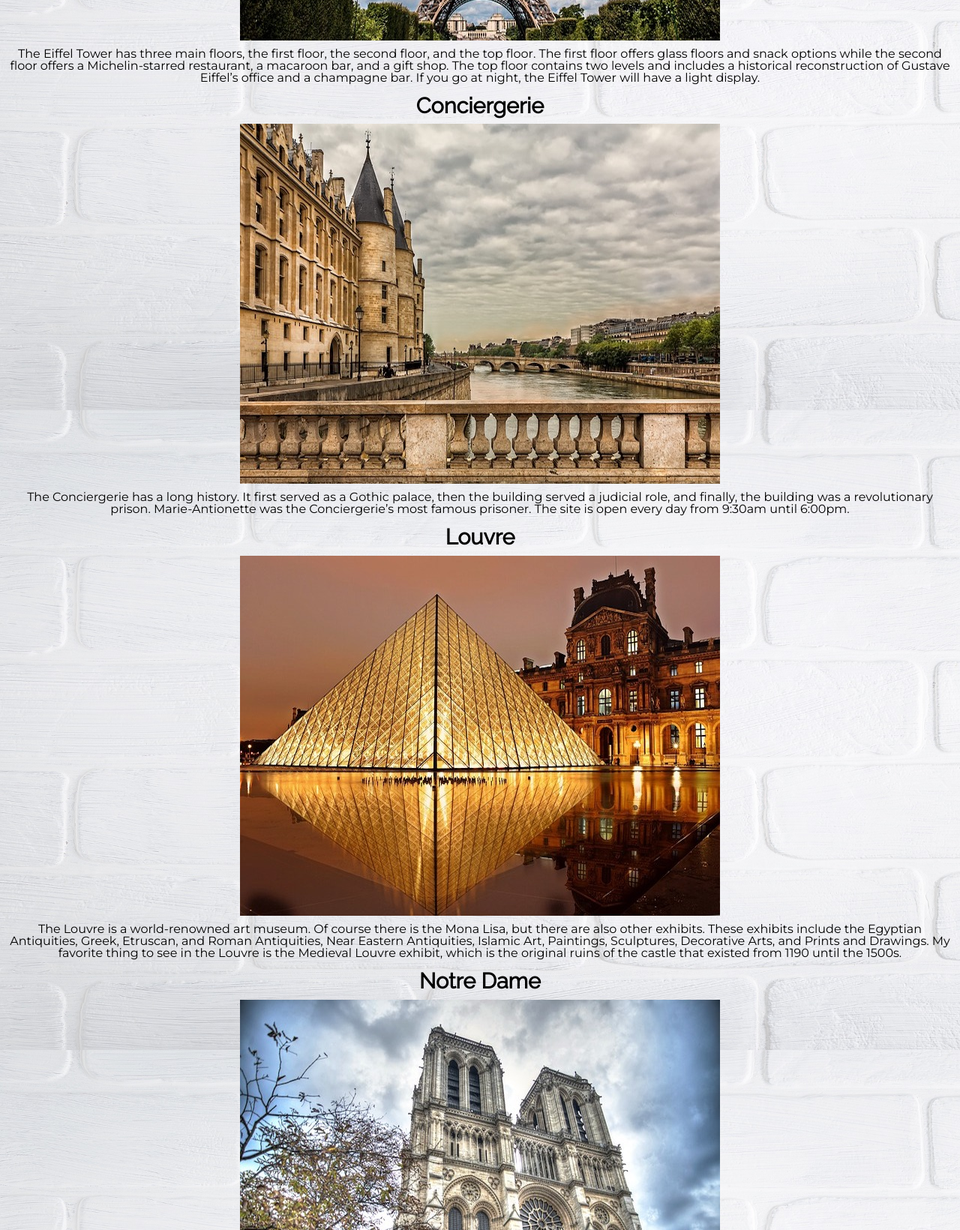
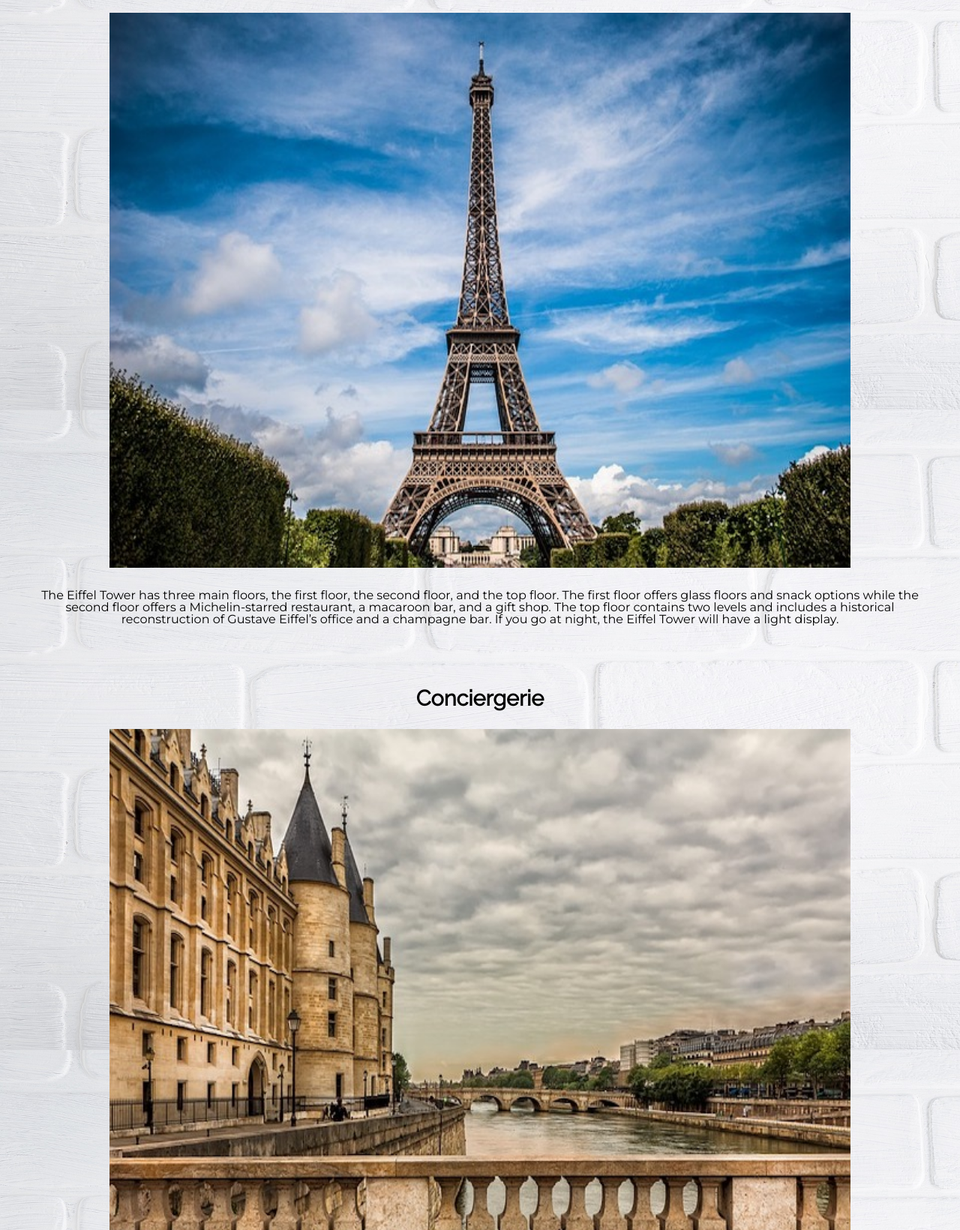
Before and after one commit to lehmannkendall/project3, a plain HTML site: page france.html in a window 1280 px wide. Shown: the part 1160-2800 px from the top of the page at 75% size. Drawn offline with Linux system fonts and the light colour scheme.

Commit message:
Add files via upload

```diff
--- a/css/style.css
+++ b/css/style.css
@@ -196,3 +196,48 @@ footer {
     width: calc(33.333% - 2rem);
   }
 }
+
+.pages:before,
+.pages:after {
+  content: "";
+  display: table;
+}
+
+.pages:after {
+  clear: both;
+}
+
+.pages {
+  *zoom: 1;
+}
+
+.pages-item {
+  margin: 1.8%;
+  padding: 20px 0;
+  text-align: center;
+}
+
+.pages-image {
+  max-width: 100%;
+}
+
+.pages-item img {
+  display: inline-block;
+  position: relative;
+  margin: 1rem;
+  width: 80%;
+}
+
+@media all and (min-width: 420px) {
+  .pages {
+    max-wdith: 538px;
+  }
+  .pages-item {
+    float: center;
+  }
+}
+
+/* @media screen and (min-width: 400px)
+@media screen and (min-width: 600px)
+@media screen and (min-width: 1000px)
+@media screen and (min-width: 1400px) */
--- a/france.html
+++ b/france.html
@@ -26,36 +26,40 @@
       <h1>France</h1>
     </header>
     <main>
-      <section>
+      <div class = "pages">
+        <div class = "pages-grid">
+          <div class = "pages-item">
             <h2>Arc de Triomphe</h2>
-        <img src="images/arcdetriomphe.jpg" alt="Image of Arc de Triomphe">
+            <img src="images/arcdetriomphe.jpg" alt="Image of Arc de Triomphe" class = "pages-image">
             <p id="skip-to-main" tabindex="-1"> The Arc de Triomphe is located on the Champs-Élysées. If you would like to the top of the monument, you will have to purchase tickets, travel underneath the traffic through an underground tunnel, and climb 40 stairs. While you are there, the shopping and food near the Champs-Elysees is excellent. </p>
-      </section>
-      <section>
+          </div>
+          <div class = "pages-item">
             <h2>Eiffel Tower</h2>
-        <img src="images/eiffeltower.jpg" alt="Image of the Eiffel Tower">
+            <img src="images/eiffeltower.jpg" alt="Image of the Eiffel Tower" class = "pages-image">
             <p> The Eiffel Tower has three main floors, the first floor, the second floor, and the top floor. The first floor offers glass floors and snack options while the second floor offers a Michelin-starred restaurant, a macaroon bar, and a gift shop. The top floor contains two levels and includes a historical reconstruction of Gustave Eiffel’s office and a champagne bar. If you go at night, the Eiffel Tower will have a light display. </p>
-      </section>
-      <section>
+          </div>
+          <div class = "pages-item">
             <h2>Conciergerie</h2>
-        <img src="images/conciergerie.jpg" alt="Image of the Conciergerie">
+            <img src="images/conciergerie.jpg" alt="Image of the Conciergerie" class = "pages-image">
             <p> The Conciergerie has a long history. It first served as a Gothic palace, then the building served a judicial role, and finally, the building was a revolutionary prison. Marie-Antionette was the Conciergerie’s most famous prisoner. The site is open every day from 9:30am until 6:00pm. </p>
-      </section>
-      <section>
+          </div>
+          <div class = "pages-item">
             <h2>Louvre</h2>
-        <img src="images/louvre.jpg" alt="Image of the Louvre">
+            <img src="images/louvre.jpg" alt="Image of the Louvre" class = "pages-image">
             <p> The Louvre is a world-renowned art museum. Of course there is the Mona Lisa, but there are also other exhibits. These exhibits include the Egyptian Antiquities, Greek, Etruscan, and Roman Antiquities, Near Eastern Antiquities, Islamic Art, Paintings, Sculptures, Decorative Arts, and Prints and Drawings. My favorite thing to see in the Louvre is the Medieval Louvre exhibit, which is the original ruins of the castle that existed from 1190 until the 1500s. </p>
-      </section>
-      <section>
+          </div>
+          <div class = "pages-item">
             <h2>Notre Dame</h2>
-        <img src="images/notredame.jpg" alt="Image of Notre Dame">
+            <img src="images/notredame.jpg" alt="Image of Notre Dame" class = "pages-image">
             <p> Notre Dame is a medieval Catholic cathedral in the heart of Paris. It is considered one of the finest examples of French Gothic architecture and has beautiful stained-glass windows. </p>
-      </section>
-      <section>
+          </div>
+          <div class = "pages-item">
             <h2>Versailles</h2>
-        <img src="images/versailles.jpg" alt="Image of Versailles">
+            <img src="images/versailles.jpg" alt="Image of Versailles" class = "pages-image">
             <p> Versailles is open every day from 9:00am to 5:30pm except on Mondays. You can see the Royal Chapel, the King’s State Apartments, the Hall of Mirrors, the King’s Private Apartments, the Queen’s Apartments, and the Gallery of Great Battles. In addition to the main palace, you can also explore the gardens and fountains, the coach gallery, and the Trianon countryside palaces. You should visit the main palace in the morning and the other options in the afternoon, as they do not open until 12:00pm. </p>
-      </section>
+          </div>
+        </div>
+      </div>
     </main>
     <footer>
       <div> (all images are from creative commons) </div>
```
Also changed, not shown: england.html (+31 -27 lines), germany.html (+16 -12 lines), index.html (+8 -2 lines). Lines whose indentation alone changed are shown as unchanged.
